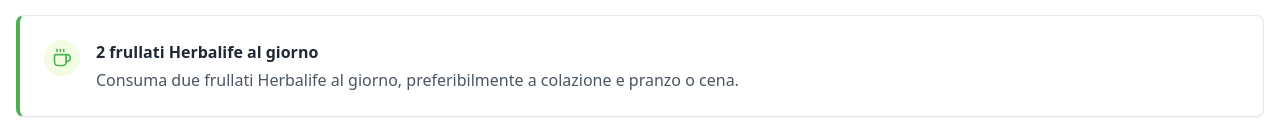
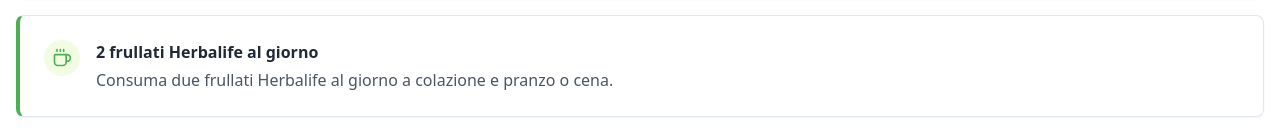
Before and after one commit to fabiohlf/maratona-motivazionale-guide, a React (Vite) app: page /guidelines in a window 1280 px wide. Shown: the part 409-541 px from the top of the page. Built offline with nearby package versions, Linux system fonts and the light colour scheme.

Commit message:
Fix: Remove "preferably" from guidelines
Remove the word "preferably" from the guidelines page.

```diff
--- a/src/pages/GuidelinesPage.tsx
+++ b/src/pages/GuidelinesPage.tsx
@@ -1,4 +1,3 @@
-
 import React from 'react';
 import { X, Check, Coffee, Clock, Droplet, Beef } from 'lucide-react';
 import { Card, CardContent, CardHeader, CardTitle } from '@/components/ui/card';
@@ -50,7 +49,7 @@ const GuidelinesPage = () => {
               </div>
               <div>
                 <h3 className="font-semibold text-gray-800 mb-1">2 frullati Herbalife al giorno</h3>
-                <p className="text-gray-600">Consuma due frullati Herbalife al giorno, preferibilmente a colazione e pranzo o cena.</p>
+                <p className="text-gray-600">Consuma due frullati Herbalife al giorno a colazione e pranzo o cena.</p>
               </div>
             </div>
           </CardContent>
```
